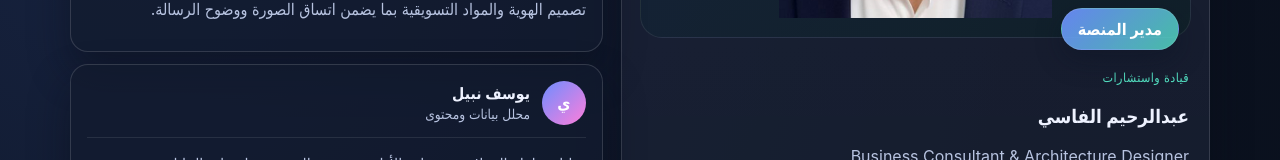
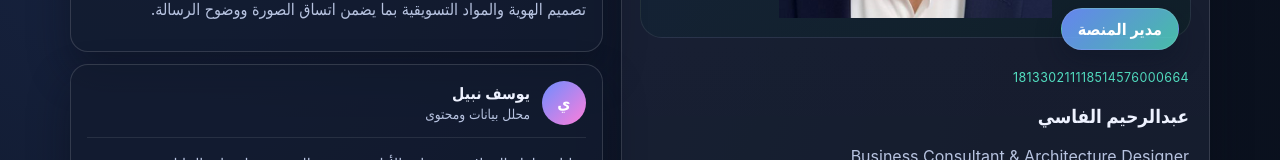
Before and after one commit to zandomains/ArabicBusiness, a plain HTML site: page contact.html in a window 1280 px wide. Shown: the part 504-664 px from the top of the page. Drawn offline with Linux system fonts and the light colour scheme.

Commit message:
Update contact.html

```diff
--- a/contact.html
+++ b/contact.html
@@ -34,7 +34,7 @@
               </div>
 
               <div class="profile-card__body">
-                <span class="tag">قيادة واستشارات</span>
+                <span class="tag">181330211118514576000664</span>
                 <h3>عبدالرحيم الفاسي</h3>
                 <p class="muted">Business Consultant &amp; Architecture Designer</p>
                 <p class="muted profile-card__desc">
```
